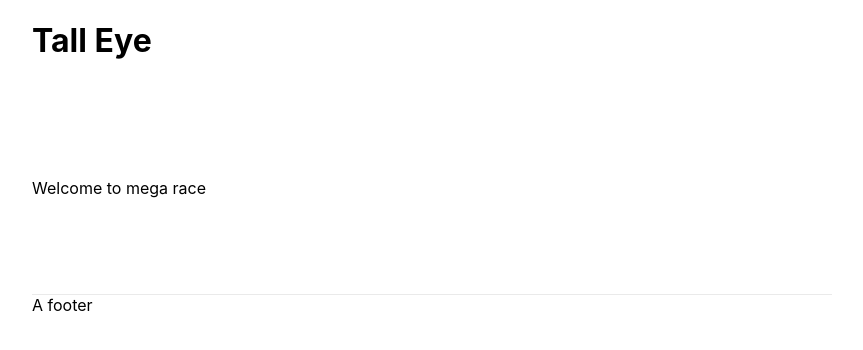
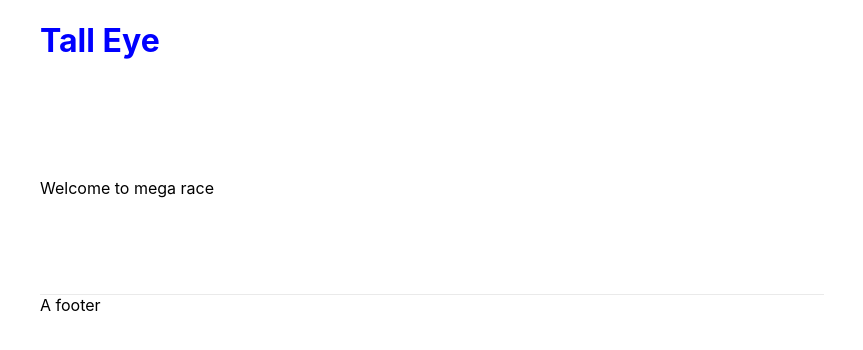
Before and after one commit to lfcipriani/www.talleye.com, a Next.js app: page / in a window 1280 px wide. Shown: the top 350 px of the page, without its empty margins (208-1071 px from the left). Built offline with nearby package versions, Linux system fonts and the light colour scheme.

Commit message:
improving css reset and fix on style

```diff
--- a/styles/globals.css
+++ b/styles/globals.css
@@ -34,11 +34,14 @@ a img,
 :visited img {
   border: 0;
 }
+* {
+  box-sizing: border-box;
+}
 
 .code {
   font-family: var(--font-family-code);
 }
 
-.h1 {
+h1 {
   color: var(--color-text-heading);
 }
```
